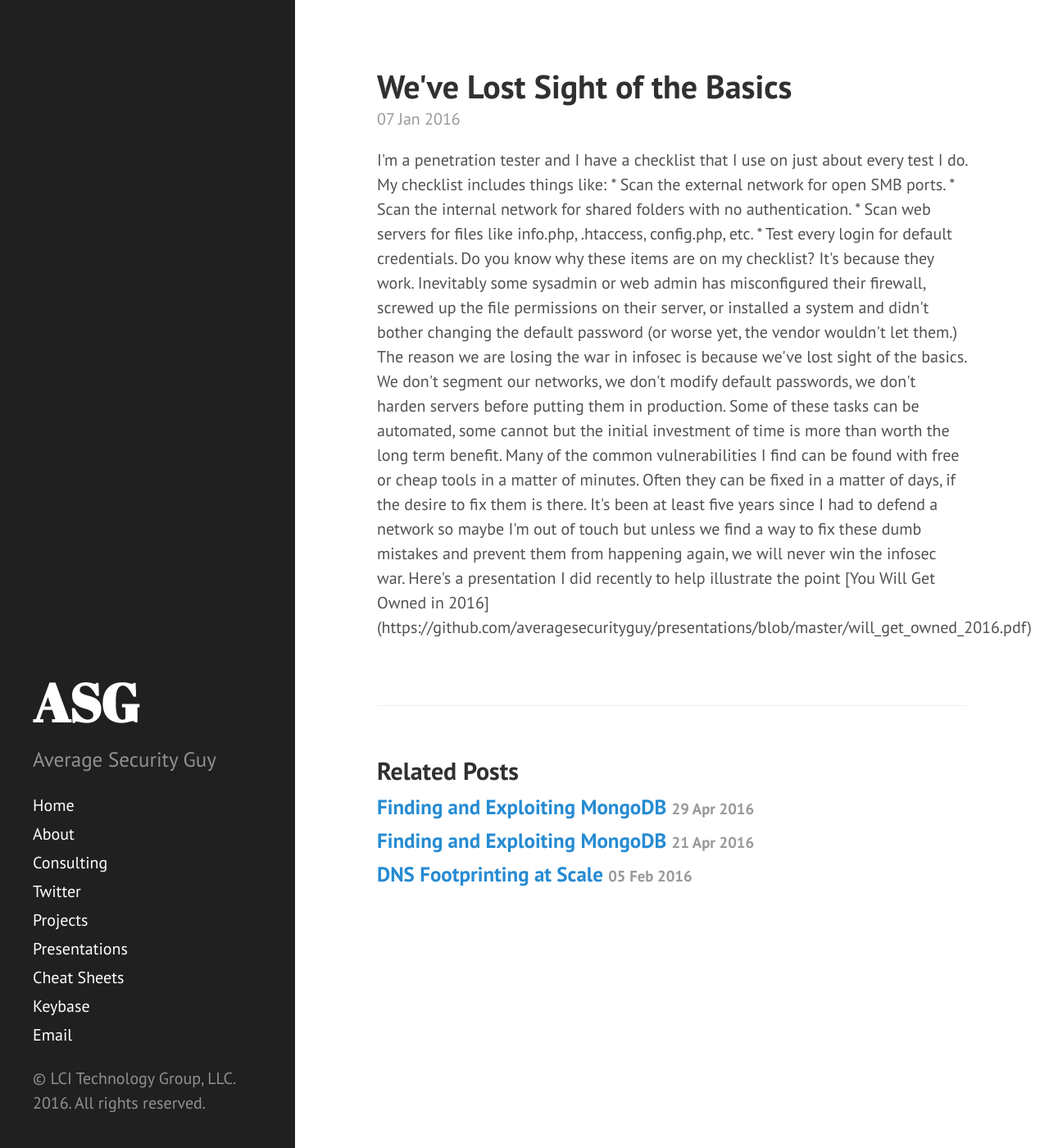
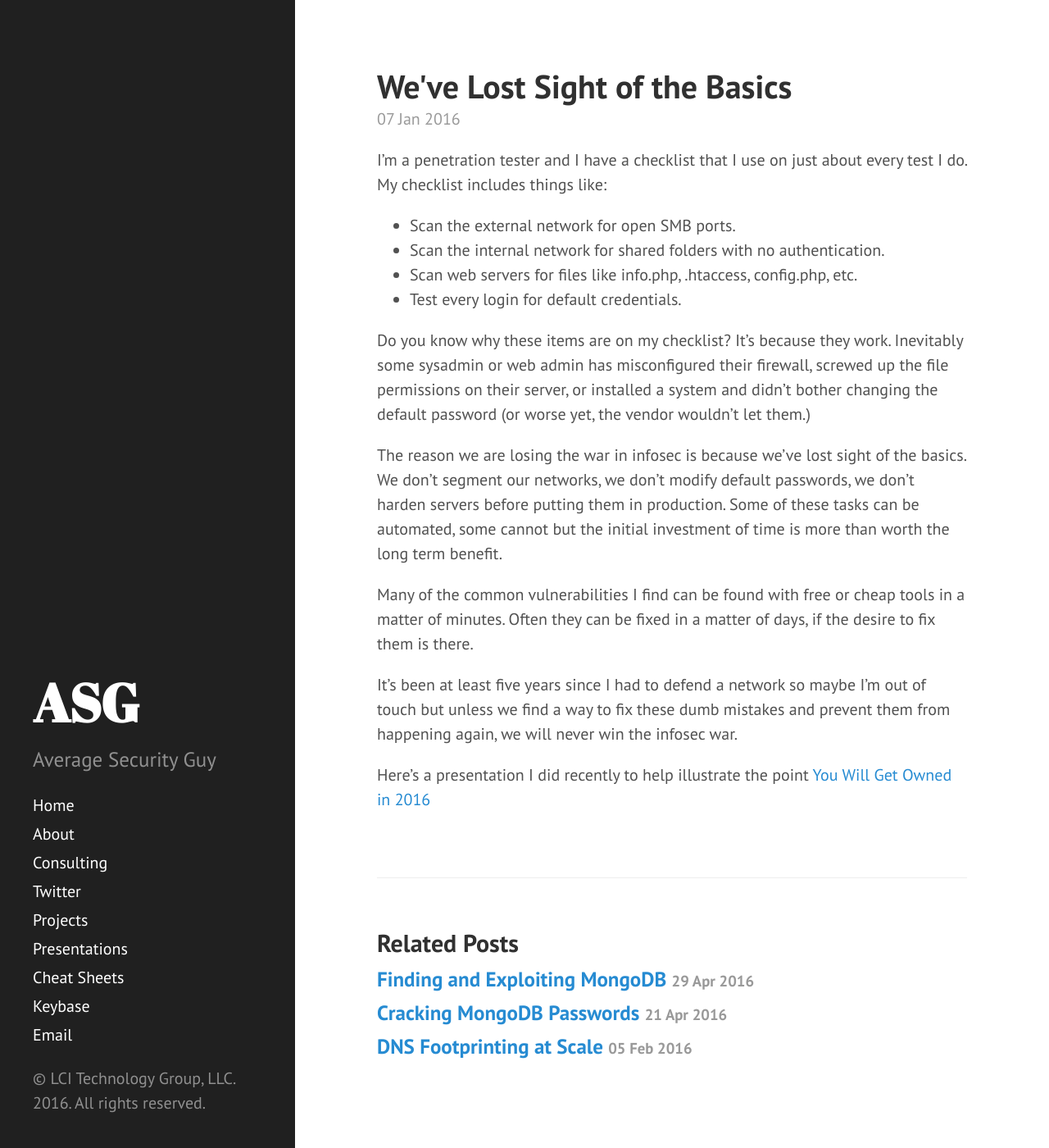
Before and after one commit to jaxmayhem/averagesecurityguy.github.io, a Jekyll site: the page built from _posts/2016-01-07-lost-sight-of-the-basics.md, in a window 1280 px wide and 1400 px high. Shown: the whole window at 82% size. Built offline with Jekyll 4.4.1, drawn with Linux system fonts in a browser that asks for light colours.

Commit message:
Fixed formatting issues and title.

```diff
--- a/_posts/2016-01-07-lost-sight-of-the-basics.md
+++ b/_posts/2016-01-07-lost-sight-of-the-basics.md
@@ -3,7 +3,6 @@ layout: post
 title: We've Lost Sight of the Basics
 ---
 
-<rant>
 I'm a penetration tester and I have a checklist that I use on just about every test I do. My checklist includes things like:
 
 * Scan the external network for open SMB ports.
@@ -20,5 +19,3 @@ Many of the common vulnerabilities I find can be found with free or cheap tools
 It's been at least five years since I had to defend a network so maybe I'm out of touch but unless we find a way to fix these dumb mistakes and prevent them from happening again, we will never win the infosec war.
 
 Here's a presentation I did recently to help illustrate the point [You Will Get Owned in 2016](https://github.com/averagesecurityguy/presentations/blob/master/will_get_owned_2016.pdf)
-
-</rant>
--- a/_posts/2016-04-21-cracking-mongodb-passwords.md
+++ b/_posts/2016-04-21-cracking-mongodb-passwords.md
@@ -1,6 +1,6 @@
 ---
 layout: post
-title: Finding and Exploiting MongoDB
+title: Cracking MongoDB Passwords
 ---
 
 On a recent penetration test I came across a number of MongoDB servers that allowed unauthenticated access. Using this access, I was able to download the MongoDB user accounts and their associated password hashes. MongoDB uses two password hashing schemes. The first is called MONGODB-CR, which is a simple MD5 hash of the string username:mongo:password. This password hashing algorithm is no longer used and has been replaced by a much stronger password hashing algorithm based on SCRAM-SHA-1. When MongoDB introduced the SCRAM-SHA-1 algorithm they didn't update the older user accounts to use the new hashing algorithm so you will still find servers that use the older MONGODB-CR format.
```
